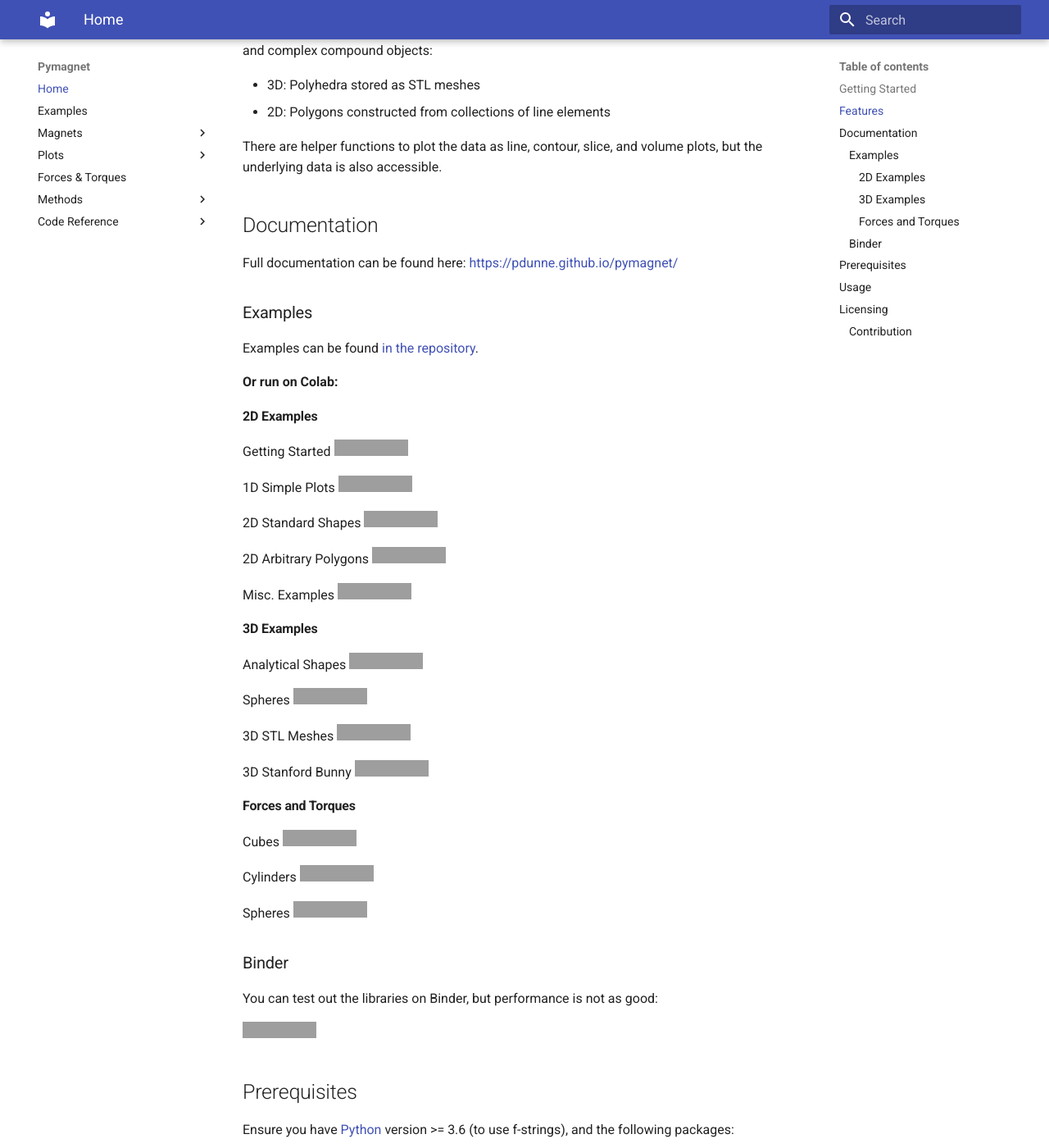
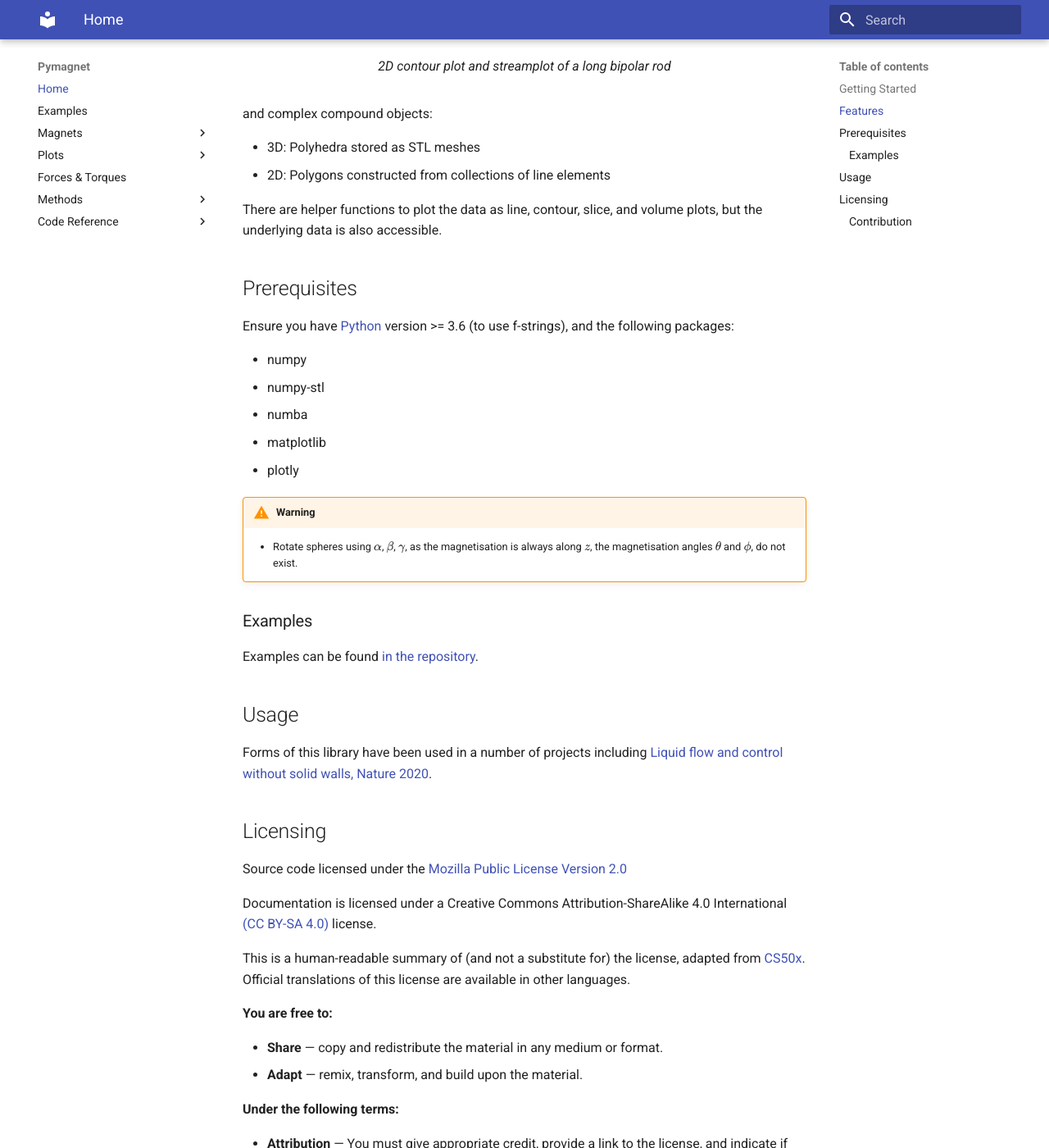
Before and after one commit to pdunne/pymagnet, an MkDocs documentation site: the page built from docs/index.md, in a window 1280 px wide and 1400 px high, scrolled down 2073 px. Shown: the whole window at 82% size. Built offline with MkDocs 1.6.1 and Material for MkDocs 9.7.7, drawn with Linux system fonts in a browser that asks for light colours; some of the changed text lies outside the part shown; grey boxes are pictures that could not be loaded.

````diff
--- a/docs/index.md
+++ b/docs/index.md
@@ -6,8 +6,6 @@ User friendly magnetic field calculations in Python
 [![License: CC BY-SA 4.0](https://img.shields.io/badge/License-CC%20BY--SA%204.0-lightgrey.svg)](https://creativecommons.org/licenses/by-sa/4.0/)
 [![DOI](https://zenodo.org/badge/339667292.svg)](https://zenodo.org/badge/latestdoi/339667292)
 [![Anaconda-Server Badge](https://anaconda.org/pdunne/pymagnet/badges/version.svg)](https://anaconda.org/pdunne/pymagnet)
-
-
 
 ## Getting Started
 
@@ -23,12 +21,14 @@ python -m pip install pymagnet
 conda install -c pdunne pymagnet
 ``` -->
 
- objects, like cubes or cylinders, as well as complex non-convex structures stored in STL
-files.
+Pymagnet is a collection of routines to calculate and plot the magnetic field due to arbitrary 2D
+and 3D objects, like cubes or cylinders, as well as complex non-convex structures stored in STL
+files. The library can also calculate the magnetic forces and torques on one magnet due to all other magnets in the system.
 
 The approach assumes the magnets are uniformly magnetised, and fully transparent to magnetic fields.
 There are some drawbacks to this compared to Finite Element Methods (FEM), but with the advantage of
 significantly faster calculations.
+
 
 The current version is written in Python with some speed up using [Numpy](https://numpy.org/) and
 [Numba](https://numba.pydata.org/), but the backend is being ported to
@@ -63,52 +63,6 @@ and complex compound objects:
 There are helper functions to plot the data as line, contour, slice, and volume plots,
 but the underlying data is also accessible.
 
-## Documentation
-
-Full documentation can be found here: [https://pdunne.github.io/pymagnet/](https://pdunne.github.io/pymagnet/)
-
-### Examples
-
-Examples can be found [in the repository](https://github.com/pdunne/pymagnet/tree/main/examples).
-
-**Or run on Colab:**
-
-#### 2D Examples
-
-Getting Started [![First Steps](https://colab.research.google.com/assets/colab-badge.svg)](https://colab.research.google.com/github/pdunne/pymagnet/blob/main/examples/First%20Steps.ipynb)
-
-1D Simple Plots [![Open In Colab](https://colab.research.google.com/assets/colab-badge.svg)](https://colab.research.google.com/github/pdunne/pymagnet/blob/main/examples/Fields/1D%20Examples.ipynb)
-
-2D Standard Shapes [![Open In Colab](https://colab.research.google.com/assets/colab-badge.svg)](https://colab.research.google.com/github/pdunne/pymagnet/blob/main/examples/Fields/2D%20Examples.ipynb)
-
-2D Arbitrary Polygons [![Open In Colab](https://colab.research.google.com/assets/colab-badge.svg)](https://colab.research.google.com/github/pdunne/pymagnet/blob/main/examples/Fields/2D%20PolyMagnet.ipynb)
-
-Misc. Examples [![Open In Colab](https://colab.research.google.com/assets/colab-badge.svg)](https://colab.research.google.com/github/pdunne/pymagnet/blob/main/examples/Fields/Misc%20Examples.ipynb)
-
-#### 3D Examples
-
-Analytical Shapes [![3D Examples](https://colab.research.google.com/assets/colab-badge.svg)](https://colab.research.google.com/github/pdunne/pymagnet/blob/main/examples/Fields/3D%20Examples%20-%20Assemblies.ipynb)
-
-Spheres [![Open In Colab](https://colab.research.google.com/assets/colab-badge.svg)](https://colab.research.google.com/github/pdunne/pymagnet/blob/main/examples/Fields/3D_Examples%20Spheres.ipynb)
-
-3D STL Meshes [![Open In Colab](https://colab.research.google.com/assets/colab-badge.svg)](https://colab.research.google.com/github/pdunne/pymagnet/blob/main/examples/STL%20Magnets/STL%20Examples.ipynb)
-
-3D Stanford Bunny [![Open In Colab](https://colab.research.google.com/assets/colab-badge.svg)](https://colab.research.google.com/github/pdunne/pymagnet/blob/main/examples/STL%20Magnets/Stanford%20Bunny.ipynb)
-
-#### Forces and Torques
-
-Cubes [![Open In Colab](https://colab.research.google.com/assets/colab-badge.svg)](https://colab.research.google.com/github/pdunne/pymagnet/blob/main/examples/Forces%20Torques/Cubes.ipynb)
-
-Cylinders [![Open In Colab](https://colab.research.google.com/assets/colab-badge.svg)](https://colab.research.google.com/github/pdunne/pymagnet/blob/main/examples/Forces%20Torques/Cylinders.ipynb)
-
-Spheres [![Open In Colab](https://colab.research.google.com/assets/colab-badge.svg)](https://colab.research.google.com/github/pdunne/pymagnet/blob/main/examples/Forces%20Torques/Spheres.ipynb)
-
-### Binder
-
-You can test out the libraries on Binder, but performance is not as good:
-
-[![Binder](https://mybinder.org/badge_logo.svg)](https://mybinder.org/v2/gh/pdunne/pymagnet/main?filepath=examples)
-
 ## Prerequisites
 
 Ensure you have [Python](https://www.anaconda.com/) version >= 3.6
@@ -119,6 +73,14 @@ Ensure you have [Python](https://www.anaconda.com/) version >= 3.6
 * numba
 * matplotlib
 * plotly
+
+!!! Warning
+    - Rotate spheres using $\alpha$, $\beta$, $\gamma$, as the magnetisation is always
+    along $z$, the magnetisation angles $\theta$ and $\phi$, do not exist.
+
+### Examples
+
+Examples can be found [in the repository](https://github.com/pdunne/pymagnet/tree/main/examples).
 
 ## Usage
 
--- a/setup.py
+++ b/setup.py
@@ -13,7 +13,7 @@ long_description = (here / "pypi_README.md").read_text(encoding="utf-8")
 
 setup(
     name="pymagnet",
-    version="0.3.1",
+    version="0.3.2",
     description="User Friendly Magnetic Field Calculations",
     long_description=long_description,
     long_description_content_type="text/markdown",
````
Also changed, not shown: README.md (+3 -2 lines), pypi_README.md (+3 -2 lines).
